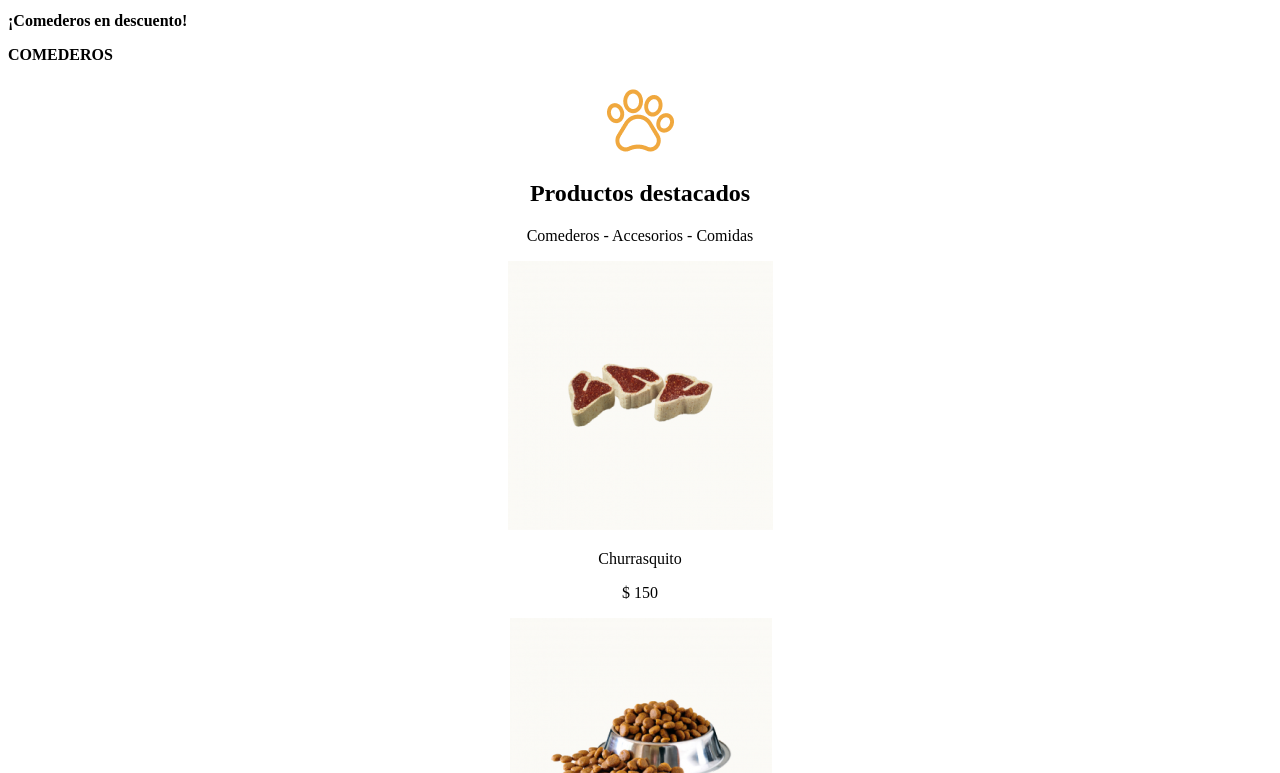
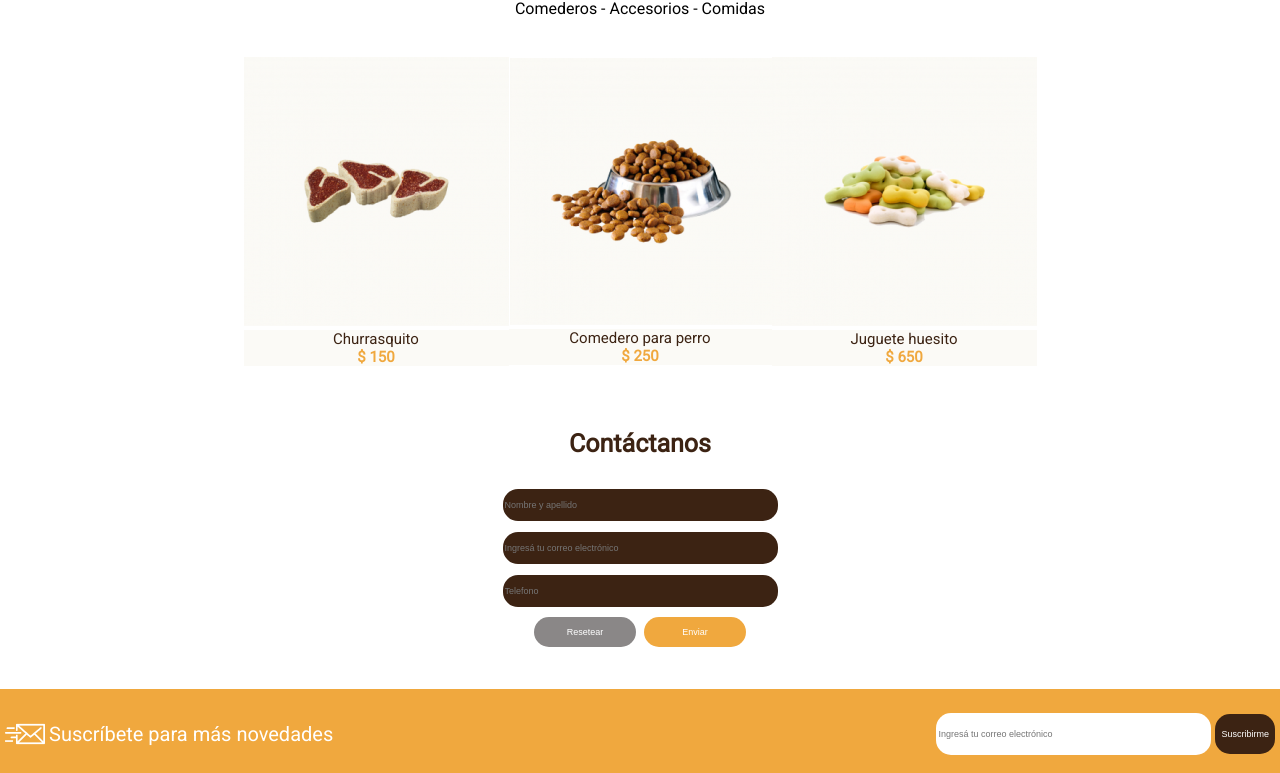
Before and after one commit to maigualidad/DHpetshop, a plain HTML site: page index.html in a window 1280 px wide. Shown: the part 612-1385 px from the top of the page. Drawn offline with Linux system fonts and the light colour scheme.

Commit message:
modificaciones varias: Falta footer

```diff
--- a/index.html
+++ b/index.html
@@ -5,70 +5,102 @@
     <meta http-equiv="X-UA-Compatible" content="IE=edge">
     <meta name="viewport" content="width=device-width, initial-scale=1.0">
     <title>Pet shop</title>
+
+    <link rel="preconnect" href="https://fonts.gstatic.com">
+    <link href="https://fonts.googleapis.com/css2?family=Roboto&display=swap" rel="stylesheet">
+    <script src="https://kit.fontawesome.com/49a24fe9d0.js" crossorigin="anonymous"></script>
+
+    <link href="style.css" rel="stylesheet">
 </head>
 <body>
     <header>
-        <div>
-            <p>Grandes ofertas en comederos <span>Español</span> <span>ARG$<img src="IMG/down.png"></span></p>
+        <div class="ofertas">
+            <h6 class="ofertasf">Grandes ofertas en comederos</h6>
+            <ul type="none" class="ofertasff">
+                <li>Español <i class="fas fa-chevron-down"></i></li>
+                <li>ARG$ <i class="fas fa-chevron-down"></i></li>
         </div>
 
-        <nav style="background-color: orange; padding: 0%;">
-            <div><img src="IMG/Logo.png" Alt="Logo" height="23px"></div>
-            <div><p><img src="IMG/pawprint 2.png">Categorias <img src="IMG/pawprint 2.png">Pets <img src="IMG/pawprint 2.png">Nosotros <img src="IMG/pawprint 2.png">Contactenos</p></div>
+        <nav>
+            <div>
+                <img src="IMG/Logo.png" Alt="Logo" class="logo">
+            </div>
+            <div>
+                <ul type="none" class="menu">
+                    <li><i class="fas fa-paw"></i> Categorias </li>
+                    <li><i class="fas fa-paw"></i> Pets</li>
+                    <li><i class="fas fa-paw"></i> Nosotros</li>
+                    <li><i class="fas fa-paw"></i> Contactenos</p></li>
+                </ul>
+            </div>
         </nav>
 
     </header>
     <main>
-        <section>
-            <img src="IMG/Background.png" alt="fondo comedero para animales">
-            <h2 style="font-size: 30px;">¡Es un placer tenerte aquí!</h2>
-            <h4 style="font-size: 16px;">¡Comederos en descuento!</p>
-            <p style="font-size: 16px;">COMEDEROS</p>
+        <section class="heroe">
+                <div class="prueba">
+                    <h2 class="placer">¡Es un placer tenerte aquí!</h2>
+                    <h4>¡Comederos en descuento!</h4>
+                    <p class="comederos">COMEDEROS</p>
+                </div>
         </section>
 
-        <section align="center">
-            <article>
+        <section>
+            <article class="destacados">
                 <img src="IMG/pawprint 1.png" alt="huella de perro">
                 <h2>Productos destacados</h2>
                 <p>Comederos - Accesorios - Comidas</p>
             </article>
 
-            <article>
-                <div><img src="IMG/churrasquito.png"><p>Churrasquito</p><p>$ 150</p></div>
-                <div><img src="IMG/comedero.png"><p>Comedero para perro</p><p>$ 250</p></div>
-                <div><img src="IMG/Huesito.png"><p>Juguete huesito</p><p>$ 650</p></div>
+            <article class="productos">
+                <div><img src="IMG/churrasquito.png"><p class="produ">Churrasquito</p><p class="precio">$ 150</p></div>
+                <div><img src="IMG/comedero.png"><p class="produ">Comedero para perro</p><p class="precio">$ 250</p></div>
+                <div><img src="IMG/Huesito.png"><p class="produ">Juguete huesito</p><p class="precio">$ 650</p></div>
             </article>
         </section>
 
-        <section align="center">
-            <h3>Contactenos</h3>
-                <form>
-                    <input type="text" name="nombrecompleto" placeholder="Nombre y apellido">
-                    <input type="email" name="CorreoElectronico" placeholder="Ingresá tu correo electrónico">
-                    <input type="tel" name="telefono" placeholder="Telefono">
-                    <input type="button" value="Resetear">
-                    <input type="button" value="Enviar">
+        <section class="contacto">
+            <h3>Contáctanos</h3>
+                <form class="contactoform">
+                    <input class="barraform" type="text" name="nombrecompleto" placeholder="Nombre y apellido">
+                    <input class="barraform" type="email" name="CorreoElectronico" placeholder="Ingresá tu correo electrónico">
+                    <input class="barraform" type="tel" name="telefono" placeholder="Telefono">
+                    <div class="botones">
+                        <input class="botonreset" type="button" value="Resetear">
+                        <input class="botonenviar" type="button" value="Enviar">
+                    </div>
                 </form>
         </section>
     </main>
 
     <footer>
-        <div style="background-color: orange; padding: 0%;">
-            <img src="IMG/enviar-correo 1.png"> <P>Suscríbete para más novedades</P>
+        <div class="suscripcion">
+            <div class="pruebados">
+                <img src="IMG/enviar-correo 1.png">
+                <p class="suscribete">Suscríbete para más novedades</P>
+            </div>
             <form>
-                <input type="email" name="CorreoElectronico" placeholder="Ingresá tu correo electrónico">
-                <input type="button" value="Suscribirme">
+                <input type="email" name="CorreoElectronico" placeholder="Ingresá tu correo electrónico" class="correo">
+                <input type="button" value="Suscribirme" class="boton">
             </form>
         </div>
-        <div>
-            <ul type="none">
-                <li><img src="IMG/Icono (2).png"><p>Localidad</p><p>Calle-Provincia</p></li>
+
+        <div class="datoscontacto">
+            <div class="datoscontactodos">
+                <dl>
+                <dt><p><img src="IMG/Icono (2).png">Localidad</p></dt>
+                    <dd><p>Calle-Provincia</p></dd>
+                </dl>
                 <li><img src="IMG/Icono.png"><p>Telefono</p><p>Número de telefono</p></li>
                 <li><img src="IMG/Icono (1).png"><p>Correo electrónico</p><p>Dirección de correo</p></li>
-            </ul>
+            </div>
+            <div>
+            <img src="IMG/Logo2.png" alt="logo">
         </div>
-        <div>
-            <p align="center">Todos los derechos reservados Front End</p>
+        </div>
+
+    <div class="derechos">
+            <p>Todos los derechos reservados Front End</p>
         </div>
     </footer>
 </body>
--- /dev/null
+++ b/style.css
@@ -0,0 +1,293 @@
+/** {outline: 1px solid red}*/
+
+body
+{
+    margin: 0px;
+    padding: 0px;
+}
+
+/* HEADER */
+.ofertas {
+    background-color: #222222;
+    display: flex;
+    justify-content: space-between;
+    align-content: center;
+    padding-left: 5%;
+    padding-right: 5%;
+
+}
+
+.ofertasf {
+    font-family: 'Roboto', sans-serif;
+    font-size: 10px;
+    color: #FFF;
+    font-weight: lighter;
+    margin: 0%;
+}
+
+.ofertasff {
+
+    font-family: 'Roboto', sans-serif;
+    font-size: 10px;
+    color: #FFF;
+    display: flex;
+    justify-content: space-evenly;
+    align-items: center;
+    margin: 0%;
+}
+
+.ofertas li {
+    margin: 3px;
+}
+
+
+nav {
+    background-color: orange;
+    display: flex;
+    justify-content: space-between;
+    align-content: center;
+}
+
+.logo {
+    height: 23px;
+    margin: 15px;
+}
+
+/* MAIN */
+
+.heroe {
+    background-image: url("IMG/hereo.png");
+    background-repeat: no-repeat;
+    background-size: cover;
+    height: 400px;
+    width: 100%;
+    display: flex;
+    justify-content: center;
+    align-items:flex-end;
+    flex-direction: column;
+
+}
+
+.prueba {
+    margin: 30px;
+    display: flex;
+    justify-content: center;
+    align-items: center;
+    flex-direction: column;
+
+}
+
+h2 {
+    padding: 0%;
+    margin: 0%;
+    font-family: 'Roboto', sans-serif;
+    text-align: center;
+}
+
+
+h4 {
+    margin: 0%;
+    font-family: 'Roboto', sans-serif;
+    text-align: center;
+    font-size: 16px;
+    padding: 10px;
+    font-weight: lighter;
+}
+
+.placer {
+    background-color: #FFF;
+    padding: 10px;
+    border-radius: 5px;
+}
+
+.comederos {
+    background-color: #F0A83E;
+    padding: 10px;
+    border-radius: 5px;
+    width: 30%;
+    text-align: center;
+    color: #FFF;
+
+}
+
+p {
+    padding: 0%;
+    margin: 0%;
+    font-family: 'Roboto', sans-serif;
+
+
+}
+
+.menu {
+    display: flex;
+    justify-content: space-evenly;
+    align-items: center;
+}
+
+.menu li {
+    margin: 3px;
+    font-family: 'Roboto', sans-serif;
+    font-size: 13px;
+    color: #FFF;
+}
+
+.destacados {
+    display: flex;
+    justify-content: center;
+    align-items: center;
+    flex-direction: column;
+    margin: 3%;
+}
+
+.productos {
+    display: flex;
+    justify-content: center;
+    align-items: center;
+
+}
+
+.produ {
+    font-family: 'Roboto', sans-serif;
+    font-size: 15px;
+    color: #3C2313;
+    text-align: center;
+    background-color: #FBFAF6;
+}
+
+.precio {
+    font-family: 'Roboto', sans-serif;
+    font-size: 15px;
+    font-weight: bold;
+    color: #F0A83E;
+    text-align: center;
+    background-color: #FBFAF6;
+}
+
+.contacto {
+
+    display: flex;
+    justify-content: center;
+    align-items: center;
+    flex-direction: column;
+    margin: 3%;
+}
+
+h3 {
+    font-family: 'Roboto', sans-serif;
+    font-size: 25px;
+    color: #3C2313;
+}
+
+.contactoform {
+    display: flex;
+    justify-content: center;
+    align-items: center;
+    flex-direction: column;
+
+}
+
+.barraform {
+    border-radius: 15px;
+    font-size: 9px;
+    background-color: #3C2313;
+    color: #FFF;
+    Width: 271px;
+    height: 30px;
+    border:0px;
+    margin: 2%;
+}
+
+.botonreset {
+    border-radius: 15px;
+    font-size: 9px;
+    background-color: #8A8787;
+    color: #FFF;
+    height: 30px;
+    width: 110px;
+    border:0px;
+    margin: 2%;
+}
+
+.botonenviar {
+    border-radius: 15px;
+    font-size: 9px;
+    background-color: #F0A83E;
+    color: #FFF;
+    width: 110px;
+    height: 30px;
+    border:0px;
+    margin: 2%;
+}
+
+
+.botones{
+    display: flex;
+    justify-content: center;
+    align-items: center;
+
+}
+
+/* FOOTER */
+
+.suscripcion {
+    background-color: #F0A83E;
+    display: flex;
+    justify-content: space-between;
+    align-items: center;
+    height: 10vh;
+    padding: 5px;
+}
+
+.pruebados {
+    display: flex;
+    align-items: center;
+    justify-content: center;
+}
+
+.suscribete {
+    font-family: 'Roboto', sans-serif;
+    font-size: 20px;
+    color: #FFF;
+    margin-left: 4px;
+}
+
+.correo {
+    border-radius: 15px;
+    font-size: 9px;
+    color: #A0A0A0;
+    Width: 271px;
+    height: 40px;
+    border:0px;
+
+}
+
+.boton {
+    background-color: #3C2313;
+    color: #FFF;
+    height: 40px;
+    border-radius: 15px;
+    font-size: 9px;
+    border:0px;
+}
+
+.datoscontacto {
+    background-color: #3C2313;
+    color: #FFF;
+    display: flex;
+    justify-content: space-between;
+    align-content: center;
+    align-content: center;
+}
+
+
+
+.derechos {
+    background-color: #222222;
+    color: #FFF;
+    font-size: 10px;
+    text-align: center;
+}
+
+dl {
+    margin: 0px;
+}
```
Also changed, not shown: IMG/Logo2.png (added), IMG/hereo.png (renamed from IMG/Background.png).
